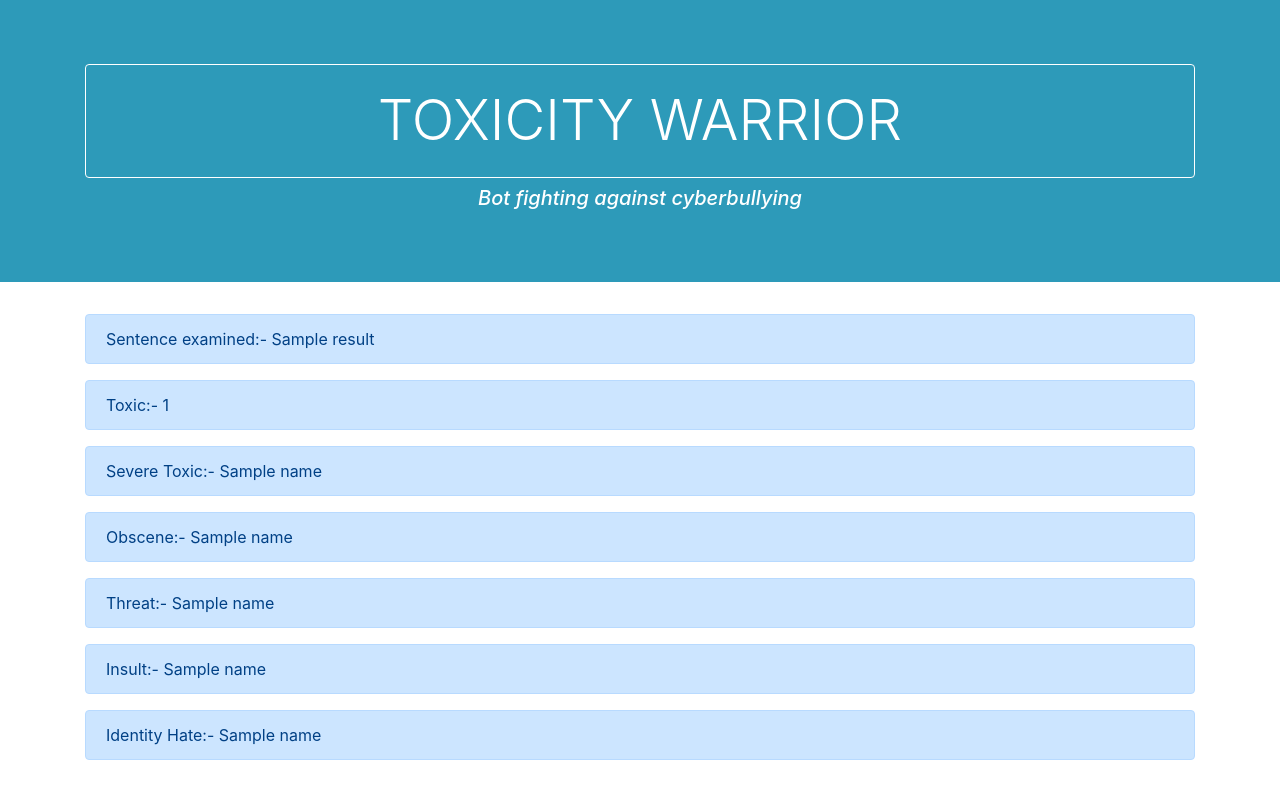
After one commit to siebenHeaven/ToxicityWarrior, a Flask app: template rest-api-server/templates/result.html in a window 1280 px wide. The commit adds this page. Run offline with Flask 2, Linux system fonts and the light colour scheme; the template is opened without the code that fills it: most values are stand-ins (such as "Sample title", 1, 10 or a date in 2020); parts of the project's set-up code (start-up, migrations or seed data) failed here and were passed over; some libraries are stand-ins or nearby versions.

Commit message:
Mega commit

```diff
--- a/rest-api-server/server.py
+++ b/rest-api-server/server.py
@@ -6,9 +6,6 @@ import numpy as np
 import pickle
 from keras.preprocessing import sequence
 app = Flask(__name__)
-
-classes = ["toxic", "severe_toxic", "obscene", "threat", "insult", "identity_hate"]
-
 
 @app.route("/")
 def sendform():
@@ -23,22 +20,14 @@ def hello():
 	newcomment = tokenizer.texts_to_sequences([id])
 	newcomment = sequence.pad_sequences(newcomment,maxlen=100)
 	pred = model.predict(newcomment).T
-	#print('\n' + id + '\n')
-	s = ""
-	for i,c in enumerate(classes):
-		s += (c+":")
-		s +=str(pred[i]) + '\n'
-	return s
+	List=[id,pred]
+	return render_template("result.html",result=List)
 
 if __name__ == "__main__":
-	global model
-	global tokenizer
-	tokenizer=pickle.load(open('../tokenizer.pkl','rb'))
-	model = load_model('../my_model.h5')
+	tokenizer=pickle.load(open('tokenizer.pkl','rb'))
+	model = load_model('my_model.h5')
 	comment = "You are a peice of s**t"
 	newcomment = tokenizer.texts_to_sequences([comment])
 	newcomment = sequence.pad_sequences(newcomment,maxlen=100)
 	pred = model.predict(newcomment).T
-	print(pred)
-	print("Hello world")
 	app.run()
--- /dev/null
+++ b/rest-api-server/templates/result.html
@@ -0,0 +1,74 @@
+<!DOCTYPE HTML>
+<html>
+
+<head>
+    <title>Toxicity Warrior</title>
+    <meta charset="utf-8" />
+    <meta name="google-site-verification" content="PhbdINiiVM1wsLkm4EUgt7MdIjnaJ9ZqX6OeiMjScuA" />
+    <link rel="stylesheet" href="https://maxcdn.bootstrapcdn.com/bootstrap/4.0.0/css/bootstrap.min.css"
+        integrity="sha384-Gn5384xqQ1aoWXA+058RXPxPg6fy4IWvTNh0E263XmFcJlSAwiGgFAW/dAiS6JXm" crossorigin="anonymous">
+    <link rel="stylesheet" href="https://use.fontawesome.com/releases/v5.7.1/css/all.css"
+        integrity="sha384-fnmOCqbTlWIlj8LyTjo7mOUStjsKC4pOpQbqyi7RrhN7udi9RwhKkMHpvLbHG9Sr" crossorigin="anonymous">
+    <link rel="icon" href="favicon.ico" type="image/jpg">
+    <style>
+        .banner {
+            padding: 1.4rem;
+        }
+
+        .doubleborder {
+            border-color: #e3e3e3;
+            border-bottom-style: double;
+            border-bottom-width: 4px;
+        }
+
+        .littleBiggerText {
+            font-size: 1.2em;
+        }
+
+        .far,
+        .fas {
+            color: #2d9ab9
+        }
+
+        .model2 {
+            width: 50%;
+        }
+    </style>
+
+</head>
+
+<body>
+
+    <div class="jumbotron jumbotron-fluid text-white text-center" , style="background-color:#2d9ab9">
+        <div class="container">
+            <h1 class="display-4 border border-white rounded text-uppercase banner">Toxicity Warrior</h1>
+            <h5 class="font-italic">Bot fighting against cyberbullying</h5>
+        </div>
+    </div>
+    <div class="container">
+            <div class="alert alert-primary" role="alert">
+                   Sentence examined:- {{result[0]}}
+            </div>
+            <div class="alert alert-primary" role="alert">
+                    Toxic:- {{result[1][0][0]}}
+             </div>
+             <div class="alert alert-primary" role="alert">
+                    Severe Toxic:- {{result[1][1][0]}}
+             </div>
+             <div class="alert alert-primary" role="alert">
+                    Obscene:- {{result[1][2][0]}}
+             </div>
+             <div class="alert alert-primary" role="alert">
+                    Threat:- {{result[1][3][0]}}
+             </div>
+             <div class="alert alert-primary" role="alert">
+                    Insult:- {{result[1][4][0]}}
+             </div>
+             <div class="alert alert-primary" role="alert">
+                    Identity Hate:- {{result[1][5][0]}}
+             </div>
+
+    </div>
+</body>
+
+</html>
```
Also changed, not shown: rest-api-server/templates/index.html (+59 -6 lines).
